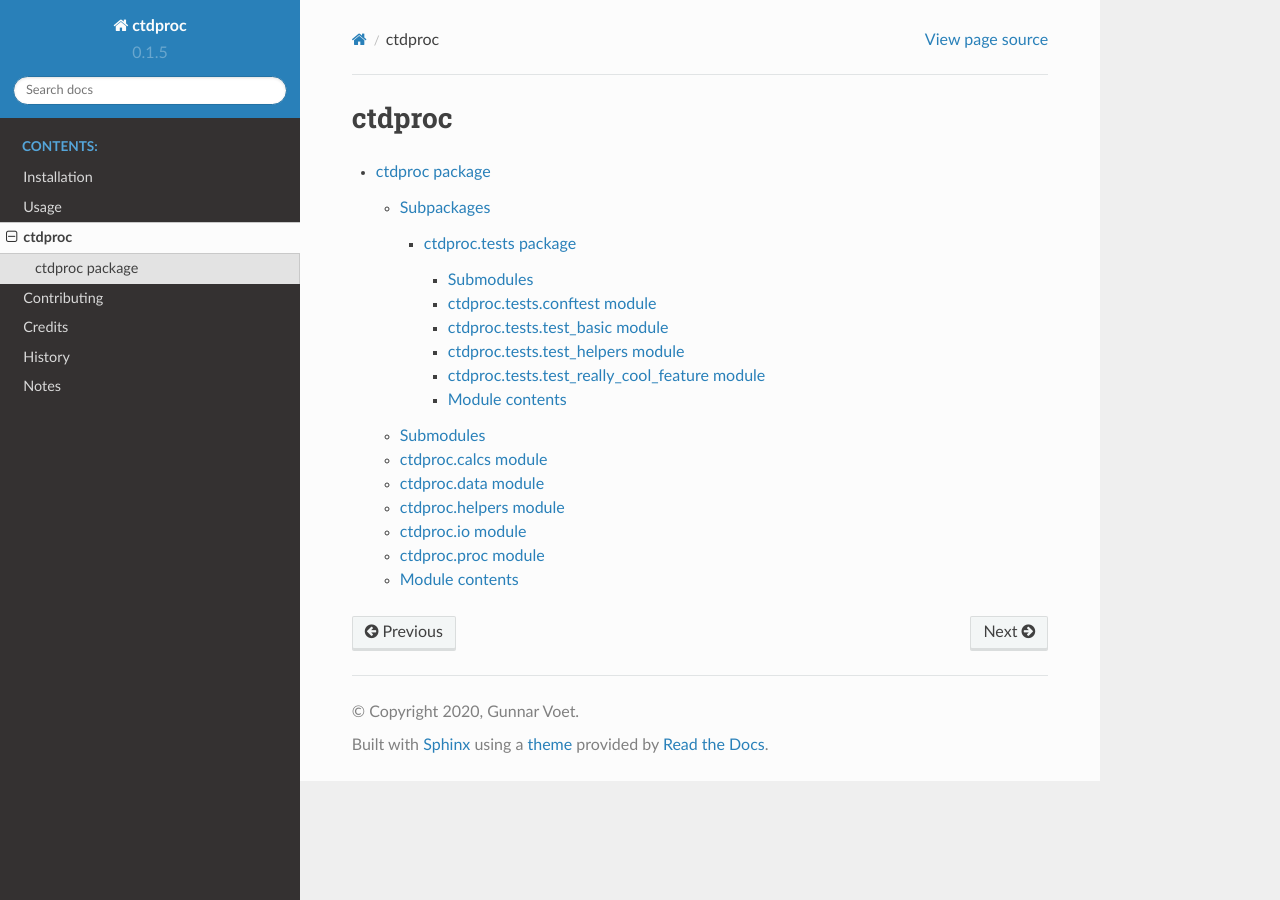
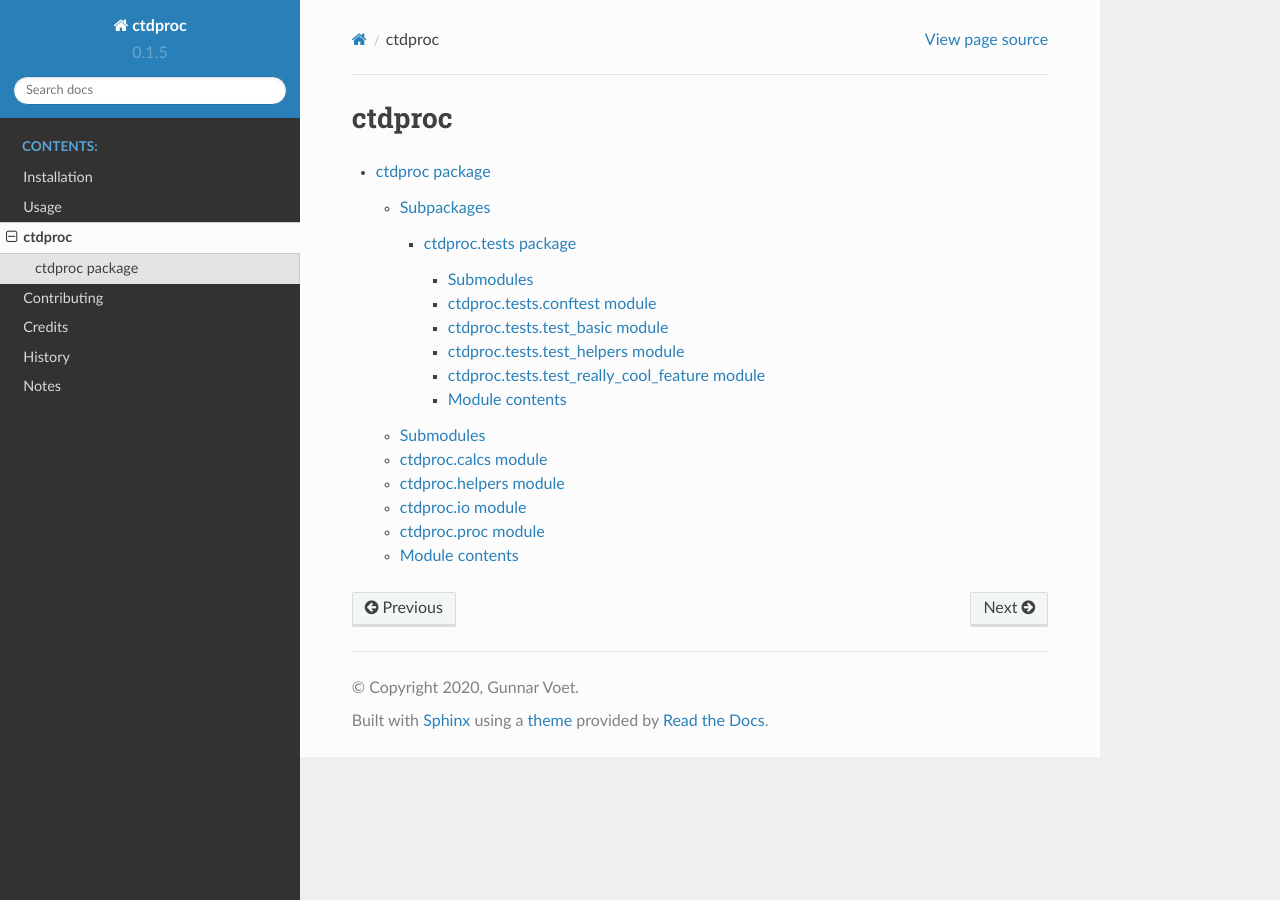
Before and after one commit to gunnarvoet/ctdproc, a Sphinx documentation site: the page built from docs/source/modules.rst, in a window 1280 px wide. Built offline with Sphinx 7.4.7 and the Read the Docs theme 2.0.0, drawn with Linux system fonts in a browser that asks for light colours.

Commit message:
Updated docs

```diff
--- a/docs/source/ctdproc.rst
+++ b/docs/source/ctdproc.rst
@@ -16,14 +16,6 @@ ctdproc.calcs module
 --------------------
 
 .. automodule:: ctdproc.calcs
-   :members:
-   :undoc-members:
-   :show-inheritance:
-
-ctdproc.data module
--------------------
-
-.. automodule:: ctdproc.data
    :members:
    :undoc-members:
    :show-inheritance:
@@ -52,7 +44,6 @@ ctdproc.proc module
    :undoc-members:
    :show-inheritance:
 
-
 Module contents
 ---------------
 
--- a/docs/source/ctdproc.tests.rst
+++ b/docs/source/ctdproc.tests.rst
@@ -36,7 +36,6 @@ ctdproc.tests.test\_really\_cool\_feature module
    :undoc-members:
    :show-inheritance:
 
-
 Module contents
 ---------------
 
```
